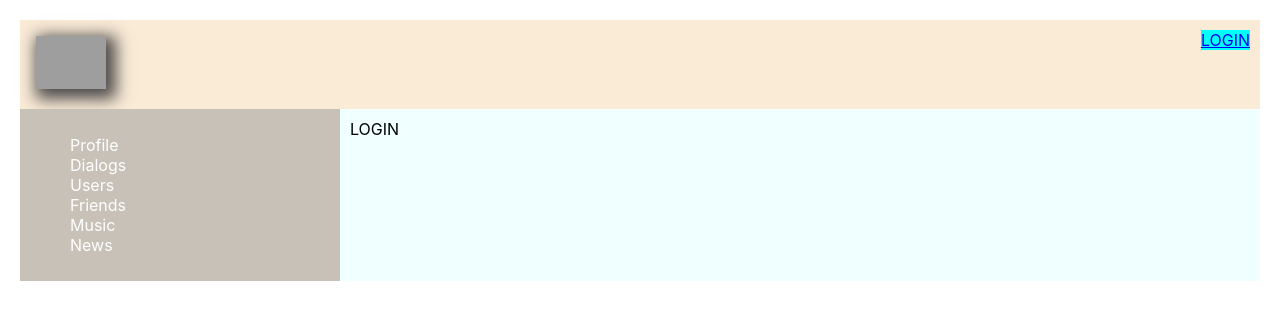
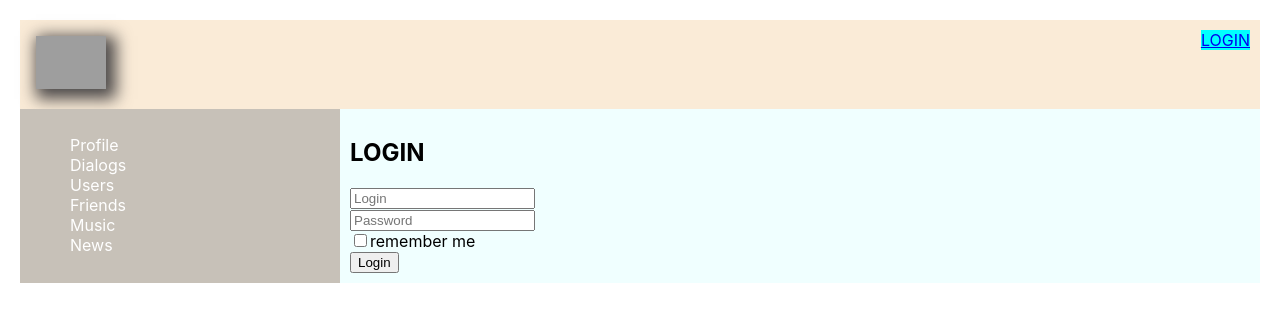
Before and after one commit to AnnaDorosheva/social-network, a React (Create React App) app: page /login in a window 1280 px wide. Shown: the top 322 px of the page. Built offline with nearby package versions, Linux system fonts and the light colour scheme; no server answers; grey boxes are pictures that could not be loaded.

Commit message:
add redux-form

```diff
--- a/package.json
+++ b/package.json
@@ -15,6 +15,7 @@
     "react-router-dom": "^5.3.0",
     "react-scripts": "4.0.3",
     "redux": "^4.1.2",
+    "redux-form": "^8.3.8",
     "redux-thunk": "^2.4.0",
     "web-vitals": "^1.1.2"
   },
--- a/src/components/Login/Login.js
+++ b/src/components/Login/Login.js
@@ -1,11 +1,42 @@
-import React from 'react';
+import React from "react";
+import {Field, reduxForm} from 'redux-form';
+
+const LoginForm = (props) => {
+  console.log(props)
+  return (
+    <form onSubmit={props.handleSubmit}>
+      <div>
+        <Field placeholder={"Login"} name={"login"} component={"input"}/>
+      </div>
+      <div>
+        <Field placeholder={"Password"} name={"password"} component={"input"} />
+      </div>
+      <div>
+        <Field type={"checkbox"} name={"rememberMe"} component={"input"} />
+        remember me
+      </div>
+      <div>
+        <button type="submit">Login</button>
+      </div>
+    </form>
+  );
+};
+
+const LoginReduxForm = reduxForm({
+  form: 'login',
+  // fields: ['login', 'password', 'rememberMe'] // all the fields in your form
+})(LoginForm);
 
 const Login = () => {
+  const onSubmit = (formData) => {
+    console.log(formData)
+  }
   return (
     <div>
-      LOGIN
+      <h2>LOGIN</h2>
+      <LoginReduxForm  onSubmit={onSubmit}/>
     </div>
-  )
+  );
 };
 
 export default Login;
--- a/src/redux/redux-store.js
+++ b/src/redux/redux-store.js
@@ -5,6 +5,7 @@
 import usersReduser from "./users-reduser";
 import authReduser from "./auth-reduser";
 import thunkMiddleware from 'redux-thunk';
+import {reducer as formReducer} from 'redux-form';
 
 
 
@@ -13,7 +14,8 @@
 profileReduser,
 dialogReduser,
 usersReduser,
-authReduser
+authReduser,
+form: formReducer
 });
 const store = createStore(redusers, applyMiddleware(thunkMiddleware));
 
```
Also changed, not shown: 1 other file (tests, documents, lock files or other folders).
